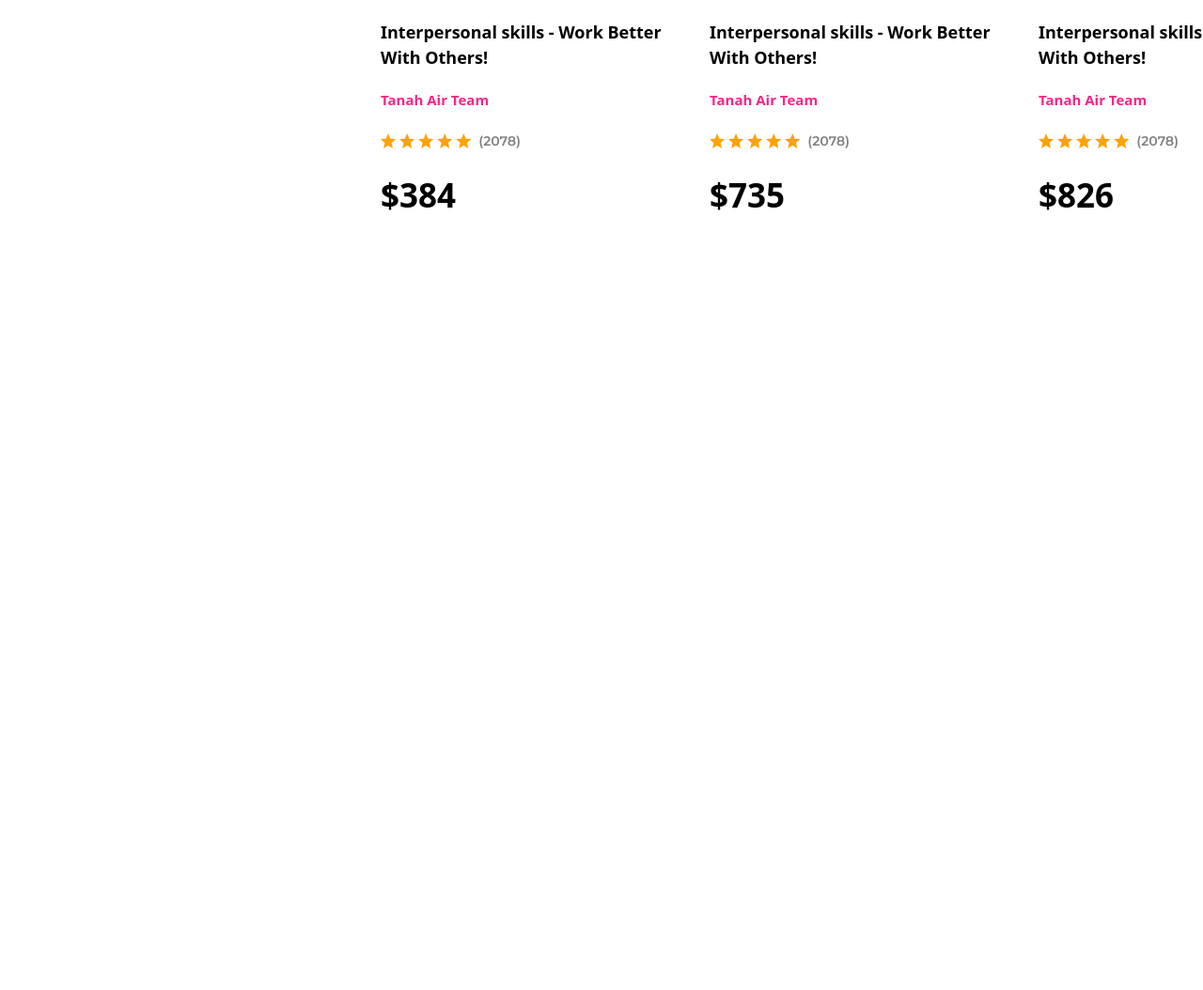
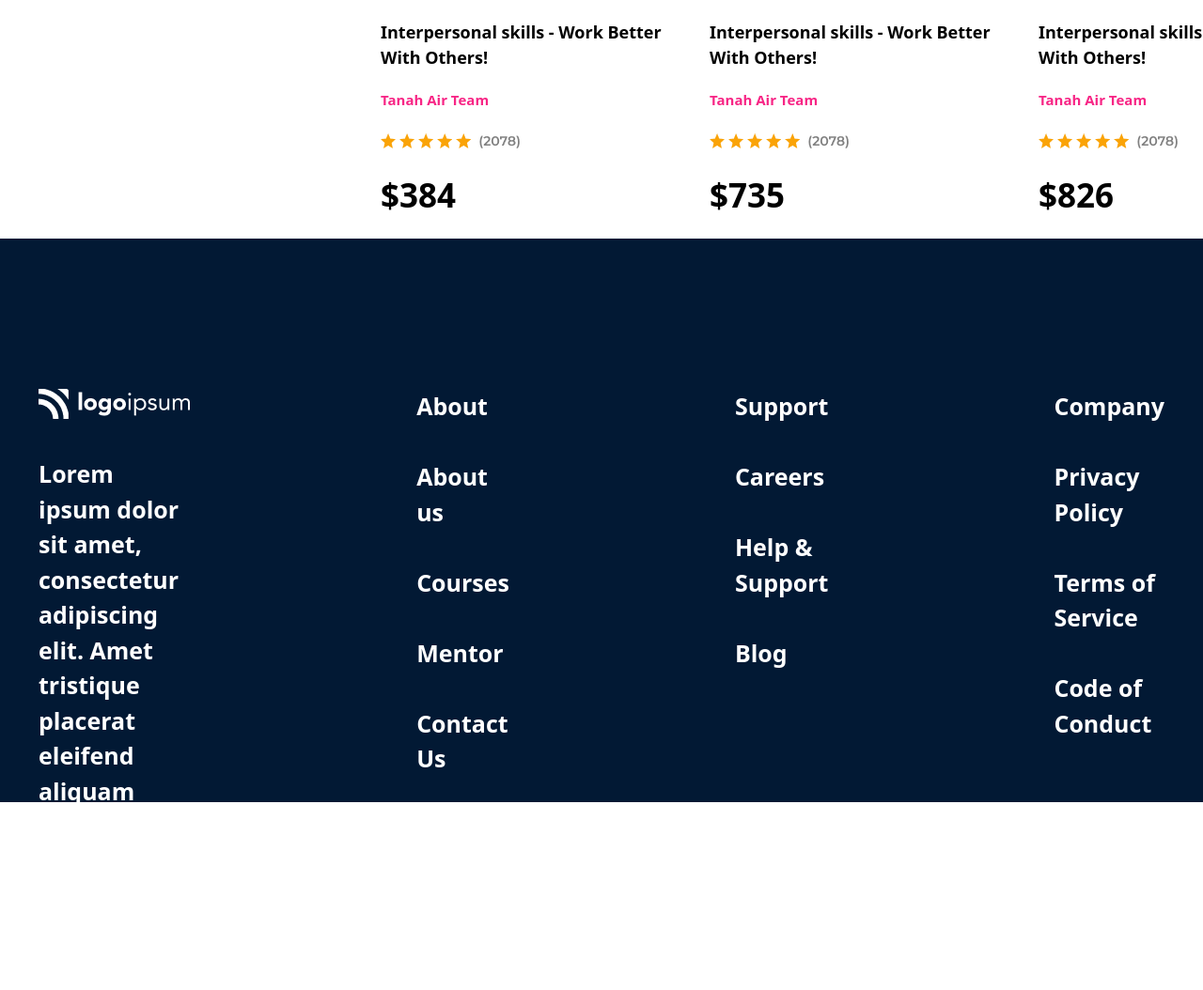
Before and after one commit to numonqalandarov-sketch/team-work1, a website: page src/Sulaimonov.html in a window 1280 px wide. Shown: the part 4732-5786 px from the top of the page at 94% size. Before the commit the page ends 4986 px from the top, so only its background shows below. Drawn offline with Linux system fonts and the light colour scheme.

Commit message:
Last changes

```diff
--- a/src/Sulaimonov.html
+++ b/src/Sulaimonov.html
@@ -517,7 +517,34 @@
 
 </div>
 
+<div class="flex justify-center gap-60 bg-[#021934] text-[white] p-40 h-[600px]">
+    <div class="flex flex-col gap-10">
 
+        <div>
+            <img src="./Logo (5).png" alt="">
+        </div>
+        <h1 class="text-[25px] font-bold">Lorem ipsum dolor sit amet, consectetur adipiscing elit. Amet <br> tristique placerat eleifend aliquam pellentesque facilisis <br> ultrices. Imperdiet mus urna egestas at tellus. </h1>
+    </div>
+    <div class="flex flex-col">
+        <h1 class="text-[25px] font-bold">About <br> <br>
+About us <br> <br>
+Courses <br> <br>
+Mentor <br> <br>
+Contact Us</h1>
+    </div>
+     <div class="flex flex-col">
+        <h1 class="text-[25px] font-bold">Support <br> <br>
+Careers <br> <br>
+Help & Support <br> <br>
+Blog</h1>
+    </div>
+     <div class="flex flex-col">
+        <h1 class="text-[25px] font-bold">Company <br> <br>
+Privacy Policy <br> <br>
+Terms of Service <br> <br>
+Code of Conduct</h1>
+    </div>
+</div>
 
 
 
```
Also changed, not shown: src/Logo (5).png (added), src/output.css.
